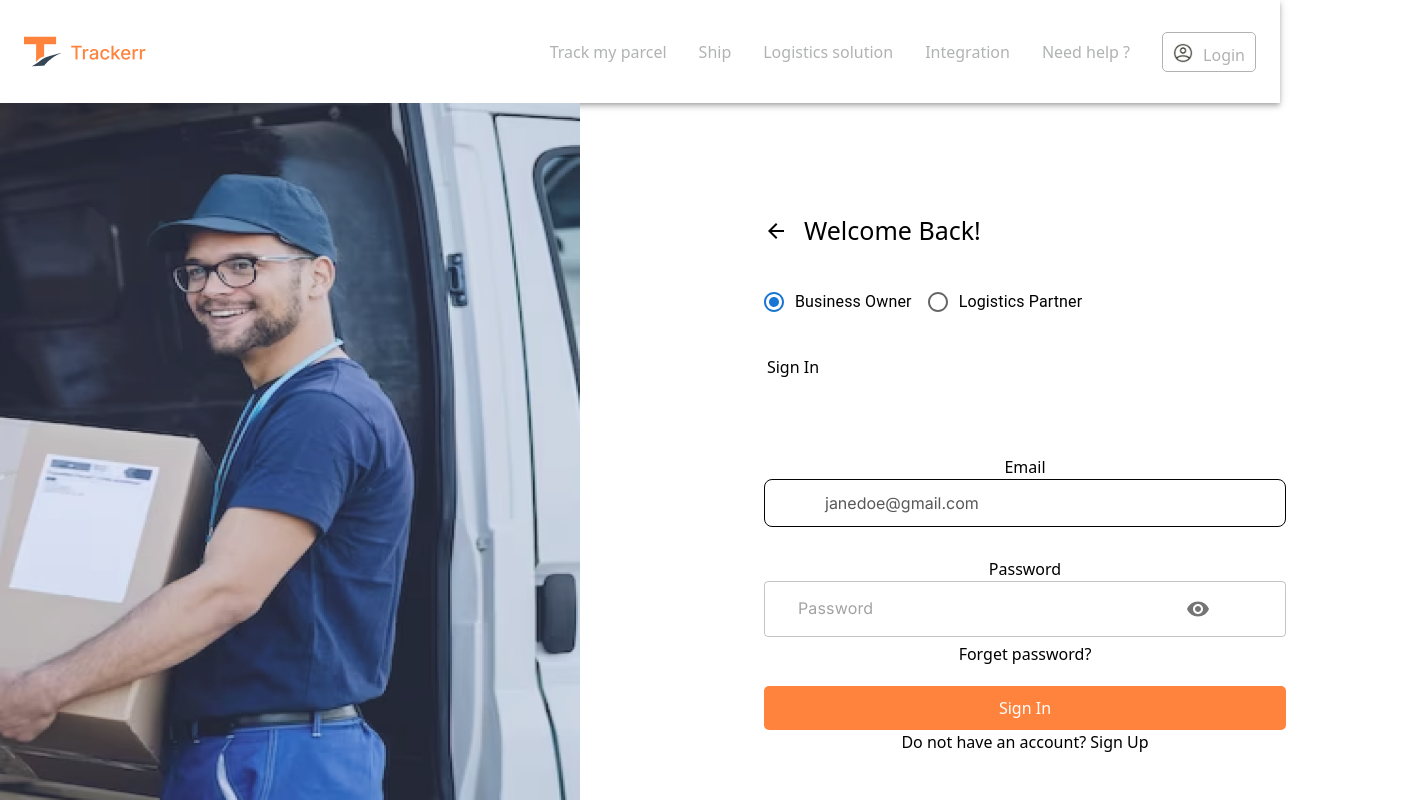
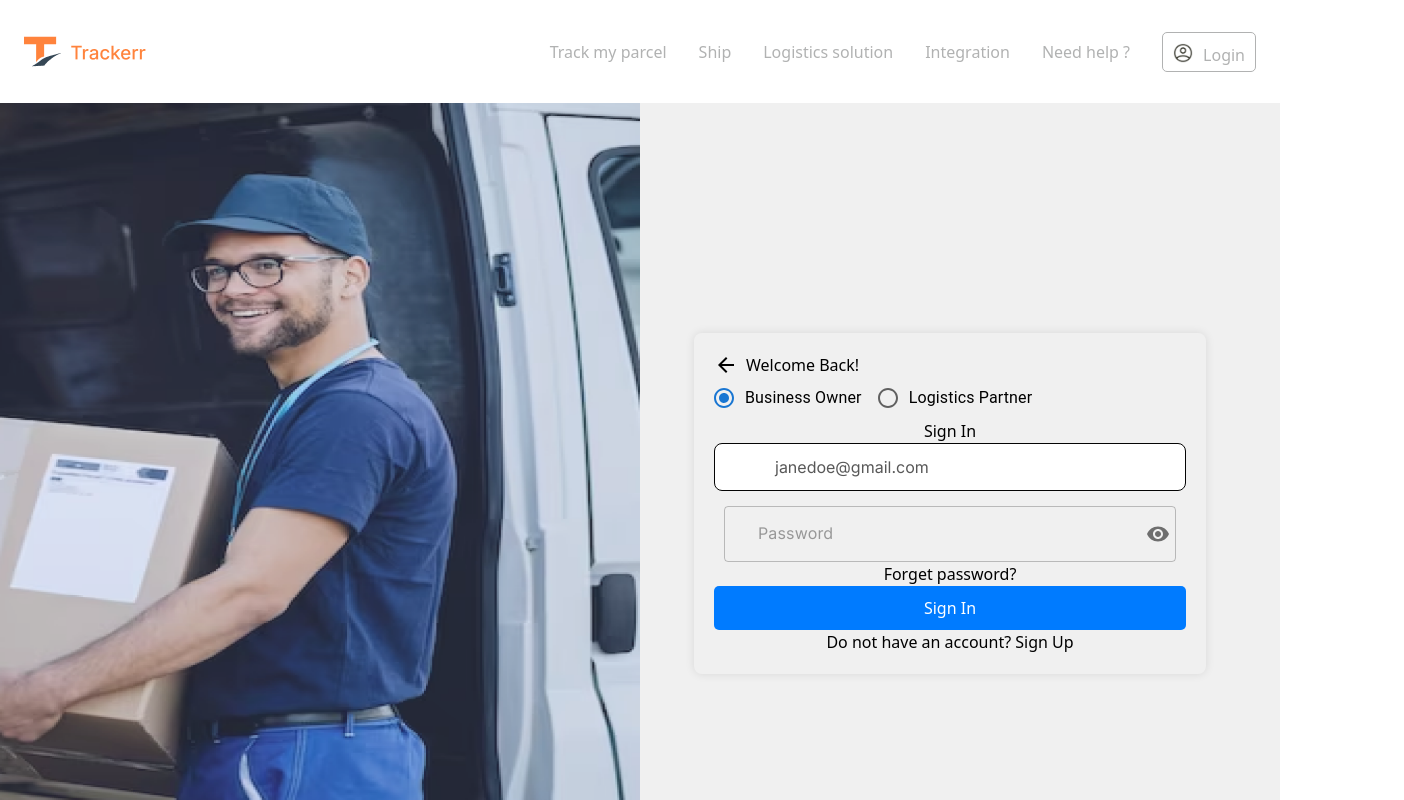
Before and after one commit to Amadu9933/Tracker-web-static, a React (Vite) app in the folder web-static/: page /LoginPage in a window 1280 px wide. Shown: the top 800 px of the page, 1404 px wide, since content can reach past the window. Built offline with nearby package versions, Linux system fonts and the light colour scheme; a small style sheet from the web is missing.

Commit message:
Revert "update"
This reverts commit 8e26ff64b14c735182711a8312cbccefb08350b8.

```diff
--- a/web-static/src/components/pages/customerPages/BusLogPages/LoginPage.css
+++ b/web-static/src/components/pages/customerPages/BusLogPages/LoginPage.css
@@ -1,6 +1,16 @@
     .login-container {
         display: flex;
         height: 100vh;
+    }
+
+    .login-image,
+    .image-container {
+        flex: 1;
+        width: 50%;
+        background-color: #9EB3FF;
+        display: flex;
+        justify-content: center;
+        align-items: center;
     }
 
     .form-container {
@@ -9,32 +19,20 @@
         display: flex;
         justify-content: center;
         align-items: center;
-        padding: 100px;
-        margin: 30px;
-    }
-
-    .sign {
-        padding-top: 20px;
-        padding-bottom: 100px;
+        background-color: #f0f0f0;
     }
 
     .flex-col {
         width: 80%;
         padding: 20px;
         border-radius: 8px;
+        box-shadow: 0 0 10px rgba(0, 0, 0, 0.1);
         margin-right: 20px;
     }
 
     .welcome-back {
         display: flex;
         align-items: center;
-        width: 640px;
-        height: 40px;
-        top: 200px;
-        left: 730px;
-        gap: 8px;
-        opacity: 0px;
-        font-size: large;
     }
 
     .welcome-back svg {
@@ -50,34 +48,44 @@
     }
 
     .input-field {
-        width: 100%;
+        width: calc(100% - 20px);
+        margin-bottom: 15px;
         padding: 10px;
         font-size: 16px;
         border: 1px solid #ccc;
-        border-radius: 4px;
-        box-sizing: border-box;
+        border-radius: 5px;
     }
 
     .submit-button {
         width: 100%;
         padding: 10px;
         font-size: 16px;
-        background-color: #FF833C;
+        background-color: #007bff;
         color: #fff;
         border: none;
         border-radius: 5px;
         cursor: pointer;
-        margin-top: 20px;
+    }
+
+    .input-field input[type="password"] {
+        width: calc(100% - 40px);
     }
 
     .input-field .MuiIconButton-root {
         position: absolute;
         top: 50%;
-        right: 80px;
+        right: 10px;
         transform: translateY(-50%);
     }
 
     .submit-button:hover {
-        background-color: #FF833C;
-        color: white,
+        background-color: #0056b3;
     }
+
+    .submit-button:hover {
+        background-color: #0056b3;
+    }
+
+    .submit-button:hover {
+        background-color: #0056b3;
+    }
--- a/web-static/src/components/pages/customerPages/BusLogPages/LoginPage.tsx
+++ b/web-static/src/components/pages/customerPages/BusLogPages/LoginPage.tsx
@@ -4,7 +4,6 @@ import { Link } from 'react-router-dom'; // Import Link
 import ArrowBackIcon from '@mui/icons-material/ArrowBack';
 import VisibilityIcon from '@mui/icons-material/Visibility';
 import VisibilityOffIcon from '@mui/icons-material/VisibilityOff';
-import Button from "@mui/material/Button";
 import './LoginPage.css';
 
 const LoginPage: React.FC = () => {
@@ -17,29 +16,17 @@ const LoginPage: React.FC = () => {
   return (
     <div className="login-container">
       <div className="image-container">
-        <img src="./src/assets/LoginImage.png"
-        style={{
-          width: '612px',
-          height: '1026px',
-          left: '-2px',
-         }}
-        alt="Login" className="login-image" />
+        {/* Your image goes here */}
+        <img src="./src/assets/LoginImage.png" alt="Login" className="login-image" />
       </div>
       <div className="form-container">
         <div className="flex-col">
           <Link to="/">
-            <div className="welcome-back" style={{marginBottom:'30px', fontSize: '25px'}}>
+            <div className="welcome-back" >
               <ArrowBackIcon /><span>Welcome Back!</span>
             </div>
           </Link>
-          <div className='radio-group' style={{
-            width: '346px',
-            height: '24px',
-            top: '272px',
-            left: '730px',
-            gap: '32px',
-            marginBottom:'30px',
-          }}>
+          <div className='radio-group'>
             <RadioGroup aria-label="userType" row defaultValue="businessOwner"  >
               <FormControlLabel
                 value="businessOwner"
@@ -56,35 +43,16 @@ const LoginPage: React.FC = () => {
 
             </RadioGroup>
           </div>
-
-           <div className="sign" style={{
-            width: '58px',
-            height: '27px',
-            top: '320px',
-            left: '730px',
-            gap: '250px',
-            opacity: 1,
-           }}>Sign In</div>
-
+          <div  >
+            <label>Sign In</label>
+          </div>
           <div>
-            <form className="login-form" style={{
-            width: '522px',
-            height: '341px',
-            top: '392px',
-            left: '730px',
-            gap: '32px'
-           }}
-
-            ><label >Email
-              <input type="text" placeholder="janedoe@gmail.com" className="input-field" style={{ marginBottom: '30px' }}/>
-              </label>
-              <label >Password
+            <form className="login-form">
+              <input type="text" placeholder="janedoe@gmail.com" className="input-field" />
               <TextField
-
                 type={showPassword ? 'text' : 'password'}
                 placeholder="Password"
                 className="input-field"
-                style={{ marginBottom: '5px' }}
                 InputProps={{
                   endAdornment: (
                     <InputAdornment position="end">
@@ -95,19 +63,12 @@ const LoginPage: React.FC = () => {
                   )
                 }}
               />
-              </label>
-              <Link to="/forgot-password" className="forget-password" >Forget password?</Link>
+              <Link to="/forgot-password" className="forget-password">Forget password?</Link>
               <button type="submit" className="submit-button">Sign In</button>
-
-
-              Do not have an account? <Link to="/signup">Sign Up</Link>
             </form>
-
           </div>
+          <p>Do not have an account? <Link to="/signup">Sign Up</Link></p>
         </div>
-
-
-
       </div>
     </div>
   );
```
